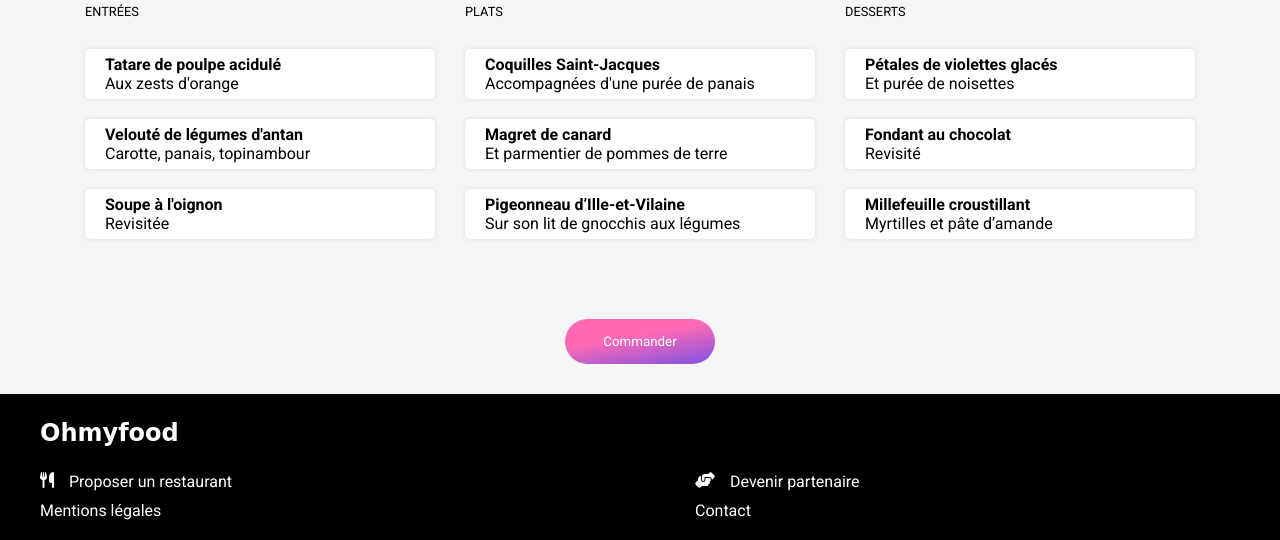
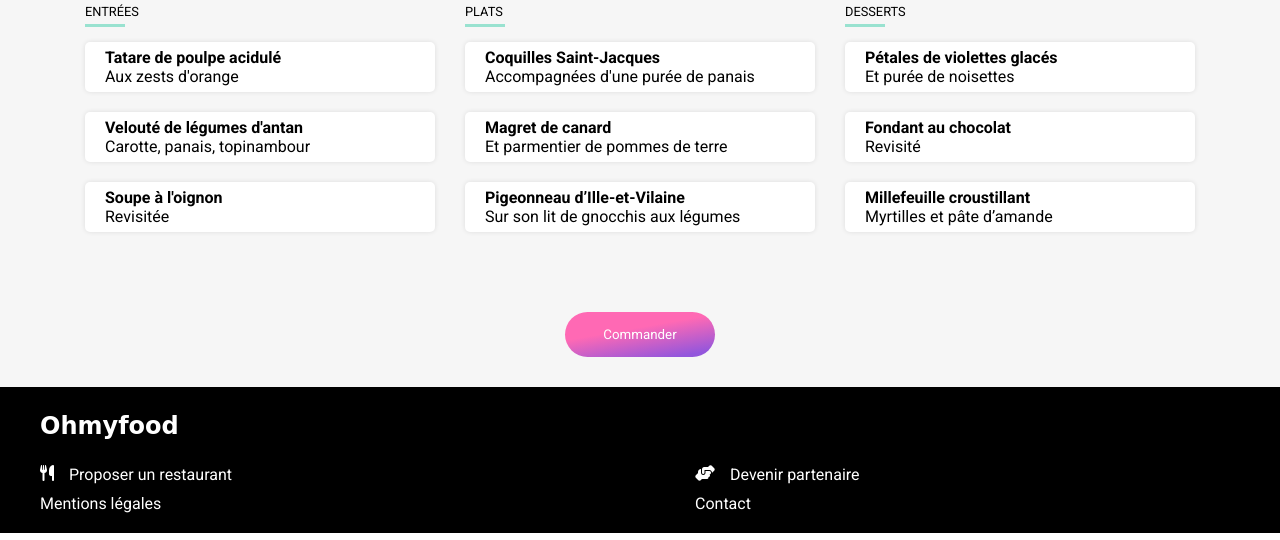
Before and after one commit to MargYre/my_Ohmyfood, a plain HTML site: page restaurantPages/aLaFrancaise.html in a window 1280 px wide. Shown: the part 330-870 px from the top of the page. Drawn offline with Linux system fonts and the light colour scheme; a web font is replaced by a local one.

Commit message:
Add under lina to title h2 in restaurant's page

```diff
--- a/restaurantPages/aLaFrancaise.html
+++ b/restaurantPages/aLaFrancaise.html
@@ -29,7 +29,7 @@
             <section class="menus">
                 <div class="menu-type">
                     <h2>ENTRÉES</h2>
-
+                    <div class="rectangle"></div>
                     <div class="card-menu">
                         <div class="card-content">
                             <b>Tatare de poulpe acidulé</b>
@@ -76,6 +76,7 @@
                 </div>
                 <div class="menu-type">
                     <h2>PLATS</h2>
+                    <div class="rectangle"></div>
                     <div class="card-menu">
                         <div class="card-content">
                             <b>Coquilles Saint-Jacques</b>
@@ -121,6 +122,7 @@
                 </div>
                 <div class="menu-type">
                     <h2>DESSERTS</h2>
+                    <div class="rectangle"></div>
                     <div class="card-menu">
                         <div class="card-content">
                             <b>Pétales de violettes glacés</b>
--- a/sass/restaurants-pages.scss
+++ b/sass/restaurants-pages.scss
@@ -64,7 +64,7 @@ main {
             font-size: 80%;
             font-weight: 400;
             position: relative;
-            margin-bottom: 30px;
+            margin-bottom: 5px;
 
             &::after {
                 content: "";
@@ -76,8 +76,16 @@ main {
                 left: 0;
                 margin-top: 13px;
             }
+
         }
 
+        .rectangle {
+            height: 3px;
+            width: 40px;
+            background-color: rgb(153, 226, 208);
+            margin: 0px;
+            margin-bottom: 15px;
+        }
     }
 
     button.command {
```
Also changed, not shown: restaurantPages/lanoteenchante.html (+3 -1 lines), restaurantPages/lapalettedugout.html (+3 -1 lines), restaurantPages/ledelicedessens.html (+3 -1 lines), css/restaurants-pages.css, 1 other file.
